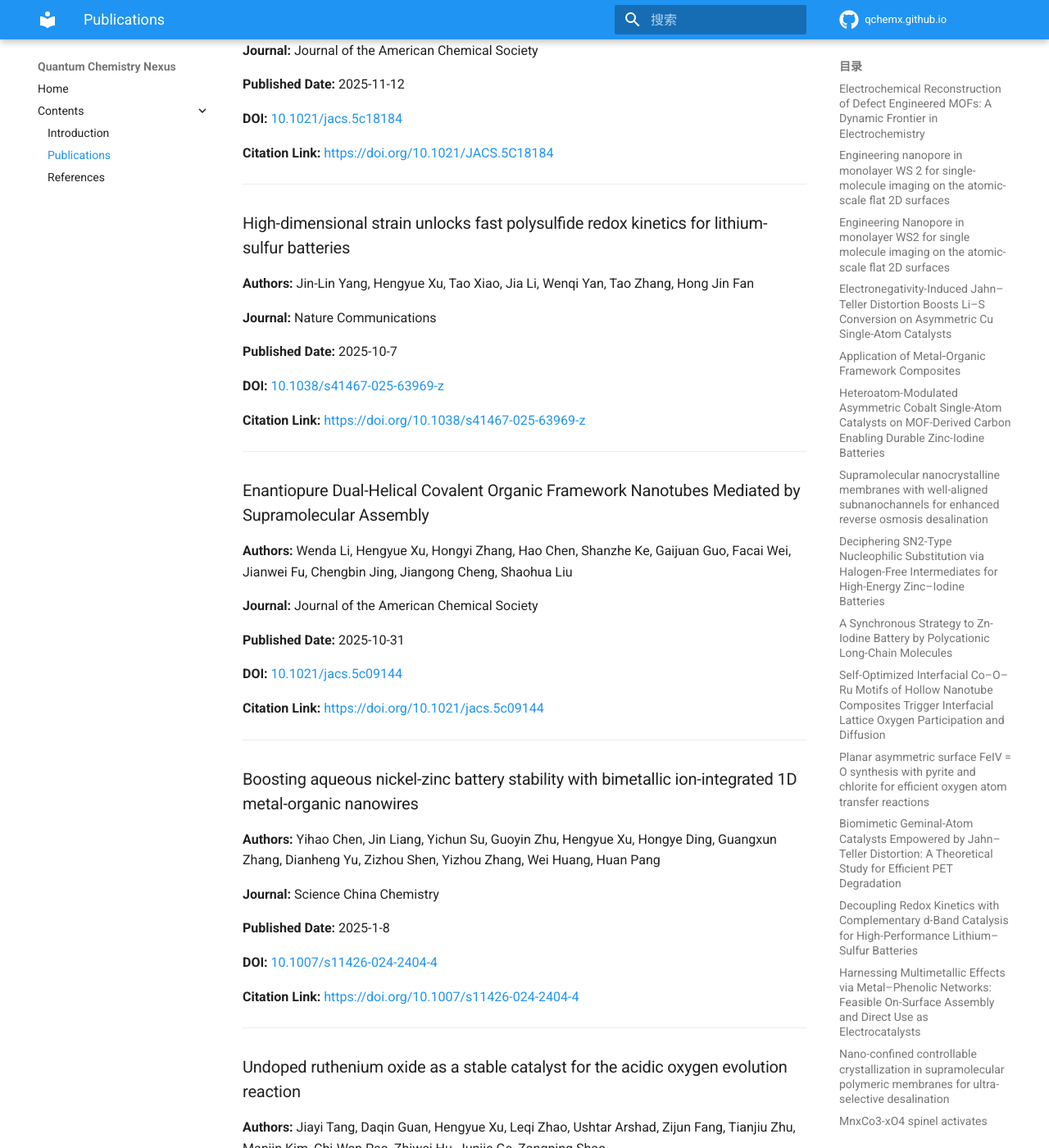
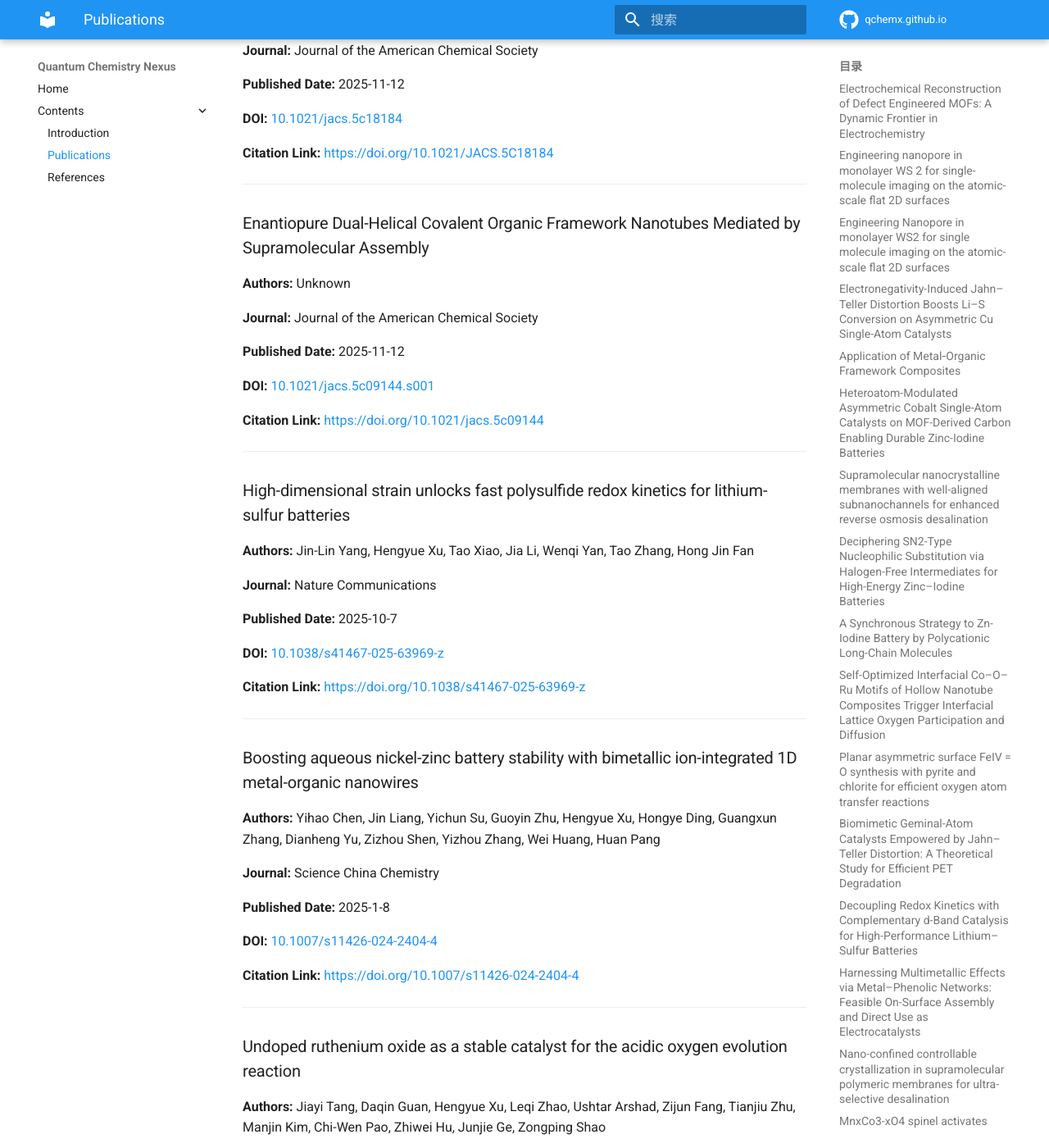
Before and after one commit to QChemX/qchemx.github.io, an MkDocs documentation site: the page built from docs/publications.md, in a window 1280 px wide and 1400 px high, scrolled down 8230 px. Shown: the whole window at 82% size. Built offline with MkDocs 1.6.1 and Material for MkDocs 9.7.7, drawn with Linux system fonts in a browser that asks for light colours; comment, search, counter and statistics services are not loaded.

Commit message:
[orcid sync] Update publications

```diff
--- a/docs/publications.md
+++ b/docs/publications.md
@@ -390,6 +390,22 @@ This page was generated automatically.
 
 ---
 
+### Enantiopure Dual-Helical Covalent Organic Framework Nanotubes Mediated by Supramolecular Assembly
+
+**Authors:** Unknown
+
+**Journal:** Journal of the American Chemical Society
+
+**Published Date:** 2025-11-12
+
+**DOI:** [10.1021/jacs.5c09144.s001](https://doi.org/10.1021/jacs.5c09144.s001)
+
+**Citation Link:** [https://doi.org/10.1021/jacs.5c09144](https://doi.org/10.1021/jacs.5c09144)
+
+
+
+---
+
 ### High-dimensional strain unlocks fast polysulfide redox kinetics for lithium-sulfur batteries
 
 **Authors:** Jin-Lin Yang, Hengyue Xu, Tao Xiao, Jia Li, Wenqi Yan, Tao Zhang, Hong Jin Fan
@@ -401,22 +417,6 @@ This page was generated automatically.
 **DOI:** [10.1038/s41467-025-63969-z](https://doi.org/10.1038/s41467-025-63969-z)
 
 **Citation Link:** [https://doi.org/10.1038/s41467-025-63969-z](https://doi.org/10.1038/s41467-025-63969-z)
-
-
-
----
-
-### Enantiopure Dual-Helical Covalent Organic Framework Nanotubes Mediated by Supramolecular Assembly
-
-**Authors:** Wenda Li, Hengyue Xu, Hongyi Zhang, Hao Chen, Shanzhe Ke, Gaijuan Guo, Facai Wei, Jianwei Fu, Chengbin Jing, Jiangong Cheng, Shaohua Liu
-
-**Journal:** Journal of the American Chemical Society
-
-**Published Date:** 2025-10-31
-
-**DOI:** [10.1021/jacs.5c09144](https://doi.org/10.1021/jacs.5c09144)
-
-**Citation Link:** [https://doi.org/10.1021/jacs.5c09144](https://doi.org/10.1021/jacs.5c09144)
 
 
 
```
